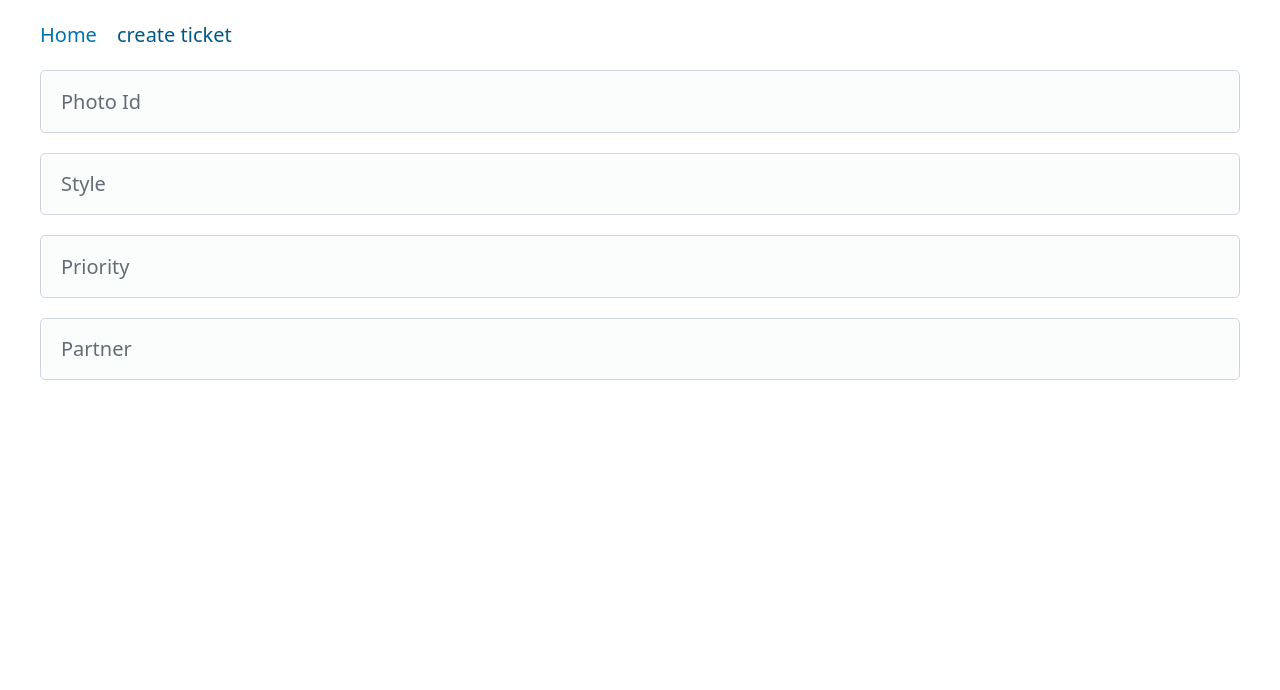
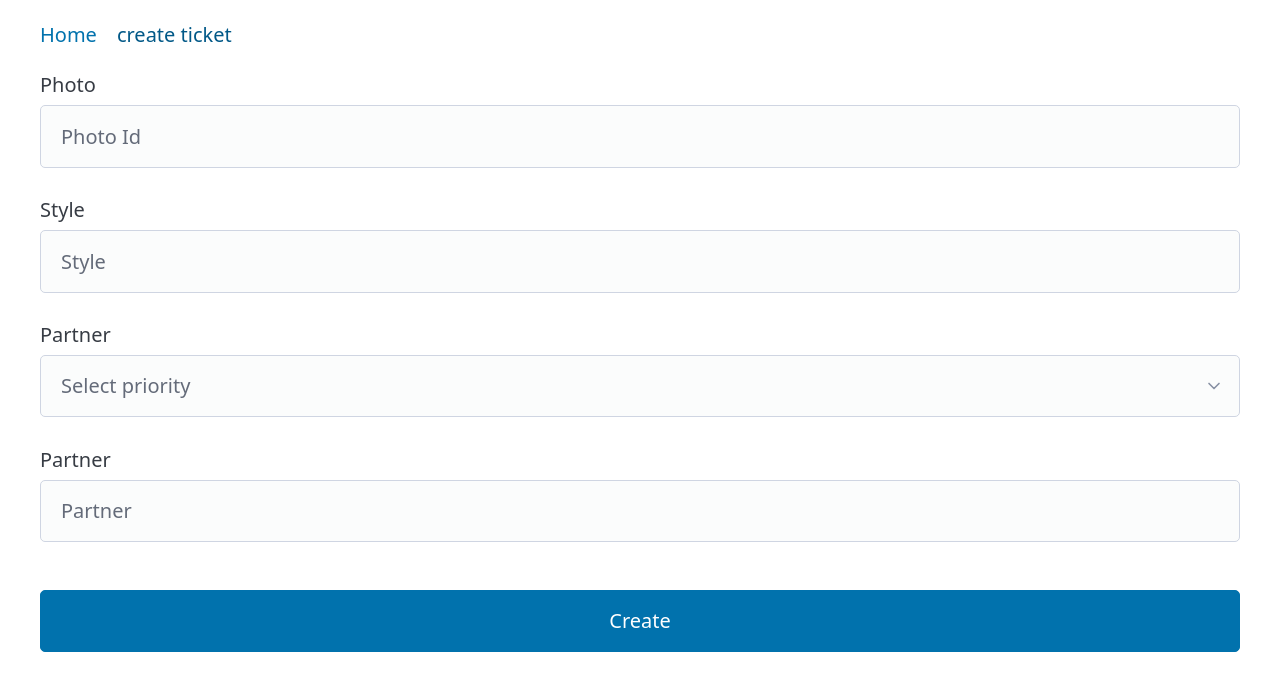
Before and after one commit to jemomi/bestseller-recolour, a Vue app in the folder client/: page /create-ticket in a window 1280 px wide. Shown: the top 690 px of the page. Built offline with nearby package versions, Linux system fonts and the light colour scheme; the HTML template or start-up script is replaced by a standard one.

Commit message:
Mock and validation for CreateTicket form

```diff
--- /dev/null
+++ b/client/src/components/FormElements/LabeledField.vue
@@ -0,0 +1,54 @@
+<template>
+  <label
+    @invalid.capture.prevent="onInvalid"
+    @blur.capture.prevent="onBlur"
+  >
+    {{ label }}
+    <slot />
+    <small v-if="isValid === false">
+      {{ validationMessage }}
+    </small>
+  </label>
+</template>
+
+<script setup lang="ts">
+import {ref} from 'vue';
+
+defineProps<{
+  label: string;
+}>()
+
+const isValid = ref<boolean>();
+const validationMessage = ref<string>()
+
+function onBlur(e: Event) {
+  const target = (e.target as HTMLInputElement)
+
+  if (!target) {
+    return
+  }
+
+  isValid.value = target.checkValidity()
+  target.ariaInvalid = String(!isValid.value)
+  if (isValid.value) {
+    validationMessage.value = ''
+  }
+}
+
+function onInvalid(e: Event) {
+  const target = (e.target as HTMLInputElement)
+
+  if (!target) {
+    return
+  }
+  isValid.value = false;
+
+  target.ariaInvalid = String(!isValid.value)
+  validationMessage.value = target.validationMessage
+}
+
+</script>
+
+<style scoped>
+
+</style>
--- a/client/src/pages/CreateTicket.vue
+++ b/client/src/pages/CreateTicket.vue
@@ -1,15 +1,88 @@
 <template>
   <div>
-    <form>
-      <input type="text" placeholder="Photo Id" required />
-      <input type="text" placeholder="Style" required />
-      <input type="text" placeholder="Priority" required />
-      <input type="text" placeholder="Partner" required />
+    <form
+      ref="createTicketForm"
+      @submit="onSubmit"
+    >
+      <fieldset>
+        <LabeledField label="Photo">
+          <input
+            name="pid"
+            type="text"
+            placeholder="Photo Id"
+            required
+          />
+        </LabeledField>
+        <LabeledField label="Style">
+          <input
+            name="style"
+            type="text"
+            placeholder="Style"
+            required
+          />
+        </LabeledField>
+        <LabeledField label="Partner">
+          <select
+            name="partner"
+            aria-label="Select priority"
+            required
+          >
+            <option
+              selected
+              disabled
+              value=""
+            >
+              Select priority
+            </option>
+            <option
+              v-for="(priorityValue, idx) in priorityValues"
+              :key="`prioVal${idx}`"
+            >
+              {{ priorityValue }}
+            </option>
+          </select>
+        </LabeledField>
+        <LabeledField label="Partner">
+          <input
+            name="partner"
+            type="text"
+            placeholder="Partner"
+            required
+          />
+        </LabeledField>
+      </fieldset>
+
+      <button
+        type="submit"
+        @click.prevent="onBeforeSubmit"
+      >
+        Create
+      </button>
     </form>
+
   </div>
 </template>
 
 <script setup lang="ts">
+import {priorityValues} from '@/types/tickets.ts';
+import {ref} from 'vue';
+import LabeledField from '@/components/FormElements/LabeledField.vue';
+
+const createTicketForm = ref<HTMLFormElement>();
+
+function onSubmit (e: SubmitEvent) {
+  console.log(0, e)
+}
+
+function onBeforeSubmit () {
+  if (!createTicketForm.value) {
+    return;
+  }
+  Object.values(createTicketForm.value).forEach((field: HTMLInputElement | HTMLSelectElement | HTMLButtonElement): void => {
+    field.checkValidity()
+  })
+  createTicketForm.value.querySelector<HTMLInputElement>('[aria-invalid="true"]')?.focus()
+}
 
 </script>
 
```
